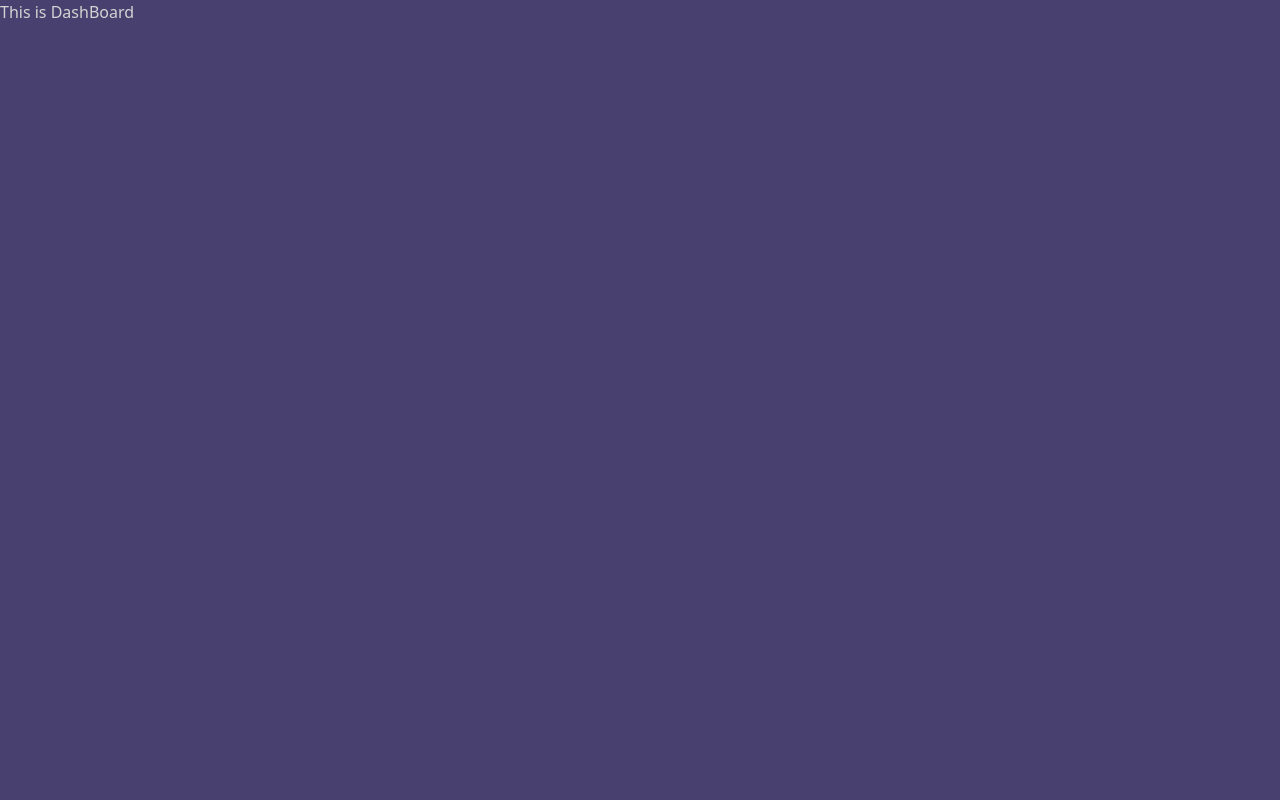
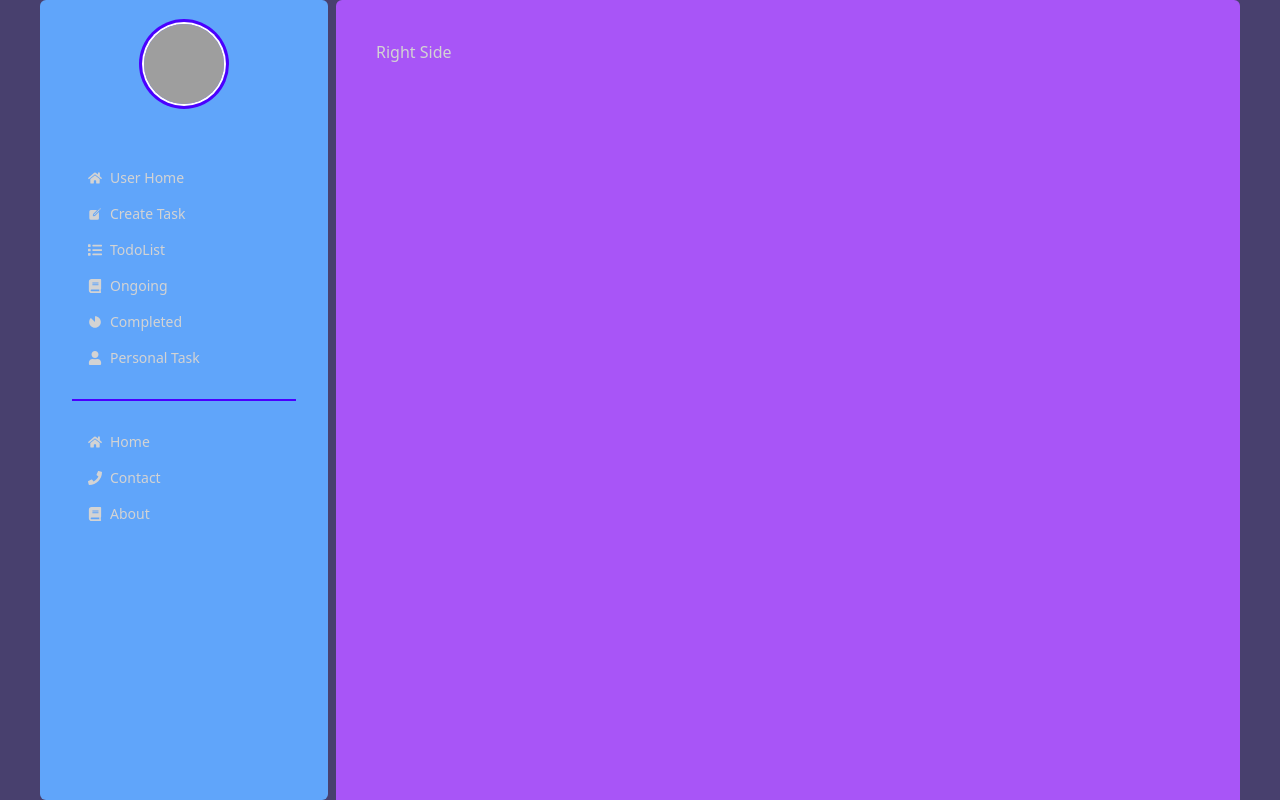
Before and after one commit to swadebsharma6/task-management-client, a React (Vite) app: page /dashboard in a window 1280 px wide. Built offline with nearby package versions, Linux system fonts and the light colour scheme; no server answers; grey boxes are pictures that could not be loaded.

Commit message:
created dashboard pages

```diff
--- /dev/null
+++ b/src/DashPages/Completed.jsx
@@ -0,0 +1,11 @@
+import React from 'react';
+
+const Completed = () => {
+    return (
+        <div>
+            Completed Task
+        </div>
+    );
+};
+
+export default Completed;
--- /dev/null
+++ b/src/DashPages/CreateTask/CreateTask.jsx
@@ -0,0 +1,11 @@
+import React from 'react';
+
+const CreateTask = () => {
+    return (
+        <div>
+          Create Task
+        </div>
+    );
+};
+
+export default CreateTask;
--- /dev/null
+++ b/src/DashPages/DashHome/DashHome.jsx
@@ -0,0 +1,11 @@
+
+
+const DashHome = () => {
+    return (
+        <div>
+            <h2>DashHome</h2>
+        </div>
+    );
+};
+
+export default DashHome;
--- /dev/null
+++ b/src/DashPages/Ongoing.jsx
@@ -0,0 +1,11 @@
+import React from 'react';
+
+const Ongoing = () => {
+    return (
+        <div>
+            Ongoing Task
+        </div>
+    );
+};
+
+export default Ongoing;
--- /dev/null
+++ b/src/DashPages/PersonalTask.jsx
@@ -0,0 +1,11 @@
+import React from 'react';
+
+const PersonalTask = () => {
+    return (
+        <div>
+            <h2>Personal Task</h2>
+        </div>
+    );
+};
+
+export default PersonalTask;
--- /dev/null
+++ b/src/DashPages/TodoList/TodoList.jsx
@@ -0,0 +1,11 @@
+import React from 'react';
+
+const TodoList = () => {
+    return (
+        <div>
+            <h2>TODOlist</h2>
+        </div>
+    );
+};
+
+export default TodoList;
--- /dev/null
+++ b/src/Hooks/UseDarkMode/UseDarkMode.jsx
@@ -0,0 +1,19 @@
+import { useEffect, useState } from "react";
+
+const UseDarkMode = () => {
+    const [theme, setTheme] = useState(localStorage.theme);
+    const colorTheme = theme ='dark'? 'light' :'dark'
+
+    useEffect(()=>{
+        const root = window.document.documentElement
+        root.classList.remove(colorTheme)
+        root.classList.add(theme)
+        localStorage.setItem('theme', theme)
+
+
+    }, [theme, colorTheme])
+
+    return(colorTheme, setTheme)
+};
+
+export default UseDarkMode;
--- /dev/null
+++ b/src/Pages/Contact/Contact.jsx
@@ -0,0 +1,14 @@
+import Container from "../../container/Container/Container";
+
+
+const Contact = () => {
+    return (
+        <Container>
+        <div>
+        <h2>Contact This Number 0199999</h2>
+     </div>
+        </Container>
+    );
+};
+
+export default Contact;
--- a/src/Pages/DashBoard/DashBoard.jsx
+++ b/src/Pages/DashBoard/DashBoard.jsx
@@ -1,10 +1,85 @@
+import { FaBook, FaHome, FaList, FaPhone, FaUser, } from "react-icons/fa";
+import { IoCreate } from "react-icons/io5";
+import { MdIncompleteCircle } from "react-icons/md";
+import { NavLink, Outlet } from "react-router-dom";
+import Container from "../../container/Container/Container";
+import DashBoardUser from "./DashBoardUser";
+
+const DashBoard = () => {
 
 
-const DashBoard = () => {
+
     return (
-        <div>
-          This is DashBoard
+        <Container>
+
+        <div className="md:flex gap-2">
+          <div className=" bg-blue-400 md:w-72 md:min-h-screen rounded-md p-6">
+
+          <div>
+          <DashBoardUser></DashBoardUser>
+          </div>
+
+          <ul className="menu">
+
+            <>
+           <li>
+           <NavLink to='/dashboard/userHome'>
+           <FaHome></FaHome>
+          User Home</NavLink>
+           </li>
+           <li>
+           <NavLink to='/dashboard/createTask'>
+           <IoCreate />
+           Create Task</NavLink>
+           </li>
+           <li>
+           <NavLink to='/dashboard/todoList'>
+           <FaList></FaList>
+          TodoList</NavLink>
+           </li>
+           <li>
+           <NavLink to='/dashboard/ongoing'>
+           <FaBook></FaBook>
+           Ongoing</NavLink>
+           </li>
+           <li>
+           <NavLink to='/dashboard/completed'>
+           <MdIncompleteCircle />
+           Completed</NavLink>
+           </li>
+           <li>
+           <NavLink to='/dashboard/personalTask'>
+           <FaUser></FaUser>
+           Personal Task</NavLink>
+           </li>
+           </>
+
+           {/*Shared NavLinks for Common user and Admin user*/}
+           <div className="divider  divider-primary"></div>
+
+           <li>
+           <NavLink to='/'>
+           <FaHome></FaHome>
+           Home</NavLink>
+           </li>
+           <li>
+           <NavLink to='/contact'>
+           <FaPhone></FaPhone>
+           Contact</NavLink>
+           </li>
+           <li>
+           <NavLink to='/about'>
+           <FaBook></FaBook>
+           About</NavLink>
+           </li>
+       </ul>
+          </div>
+          <div className="flex-1 bg-purple-500 p-10 min-h-screen rounded-t-md">
+          <h2>Right Side</h2>
+          <Outlet></Outlet>
+          </div>
         </div>
+        </Container>
     );
 };
 
--- /dev/null
+++ b/src/Pages/DashBoard/DashBoardUser.jsx
@@ -0,0 +1,22 @@
+import React, { useContext } from 'react';
+import { AuthContext } from '../../Provider/AuthProvider';
+
+const DashBoardUser = () => {
+
+    const {user} = useContext(AuthContext);
+
+    return (
+        <section className='text-center mb-8'>
+        <div className="avatar mb-4">
+        <div className="w-20 rounded-full ring ring-primary ring-offset-base-100 ring-offset-2">
+    {user ? <img src={user.photoURL} />
+        :<img src="https://daisyui.com/images/stock/photo-1534528741775-53994a69daeb.jpg" />
+    }
+        </div>
+      </div>
+    { user && <h2 className='text-xl font-bold text-primary'>Name:{user.displayName} </h2>}
+        </section>
+    );
+};
+
+export default DashBoardUser;
--- a/tailwind.config.js
+++ b/tailwind.config.js
@@ -4,6 +4,7 @@ export default {
     "./index.html",
     "./src/**/*.{js,ts,jsx,tsx}",
   ],
+  darkMode: 'class',
   theme: {
     extend: {},
   },
```
Also changed, not shown: src/Routes/routes.jsx (+43 -1 lines).
